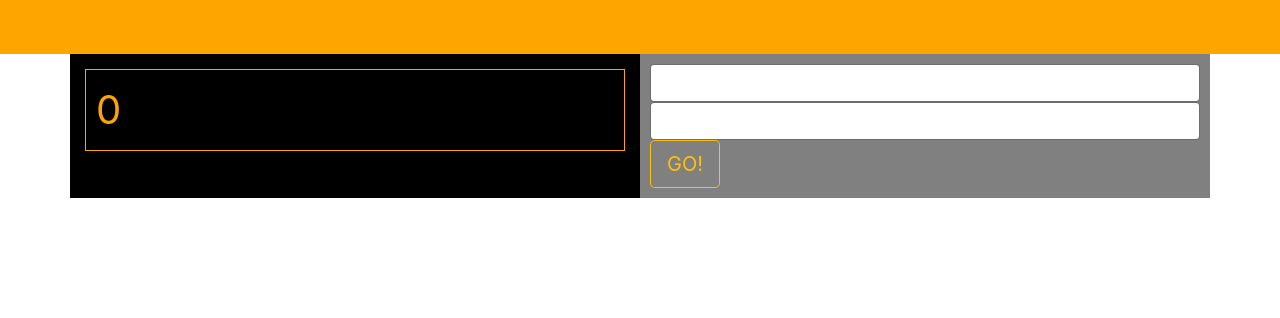
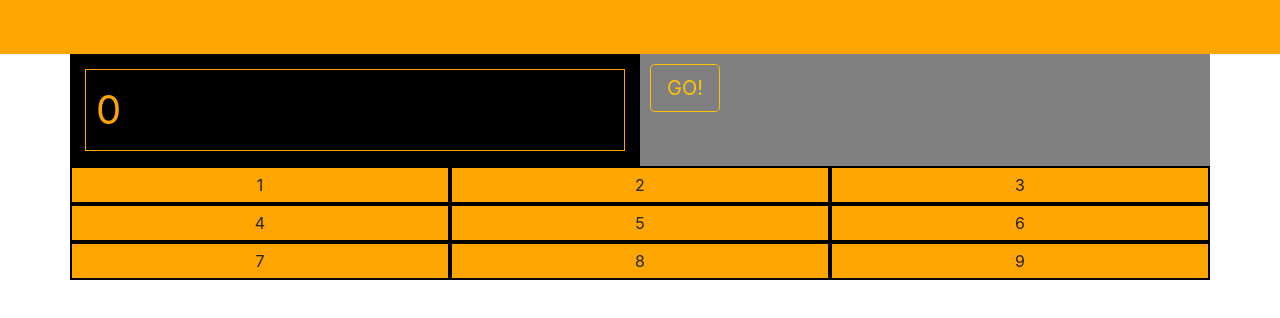
Before and after one commit to ignaszienius/JavaScript, a plain HTML site: page index.html in a window 1280 px wide. Shown: the part 98-416 px from the top of the page. Drawn offline with nearby package versions, Linux system fonts and the light colour scheme.

Commit message:
Prideti 9 langeliai

```diff
--- a/index.html
+++ b/index.html
@@ -17,10 +17,23 @@
 			<div id="rezultatas">0</div>
 		</div>
 		<div class="col right">
-			<input id="a" class="form-control" type="text" name="a">
-			<input id="b" class="form-control" type="text" name="b">
 			<button onclick="calc()" class="btn btn-lg btn-outline-warning">GO!</button>
 		</div>
+	</div>
+	<div class="row">
+		<div class="col langel 1">1</div>
+		<div class="col langel 2">2</div>
+		<div class="col langel 3">3</div>
+	</div>
+	<div class="row">
+		<div class="col langel 4">4</div>
+		<div class="col langel 5">5</div>
+		<div class="col langel 6">6</div>
+	</div>
+	<div class="row">
+		<div class="col langel 7">7</div>
+		<div class="col langel 8">8</div>
+		<div class="col langel 9">9</div>
 	</div>
 </div>
 <!--komentaras -->
@@ -29,6 +42,7 @@
 <script>
 	//aprasome kintamuosius
 	var random;
+	//gaunam random reiksme
 	function calc() {
 		random = Math.round(Math.random() * 10) ;
 		//rezultatas parodomas broseryje
--- a/style.css
+++ b/style.css
@@ -22,3 +22,10 @@
 	border: 1px solid orange;
 	font-size: 40px;
 }
+
+.langel {
+	background-color: orange;
+	text-align: center;
+	padding: 5px;
+	border:2px solid black;
+}
```
Also changed, not shown: 1 other file.
